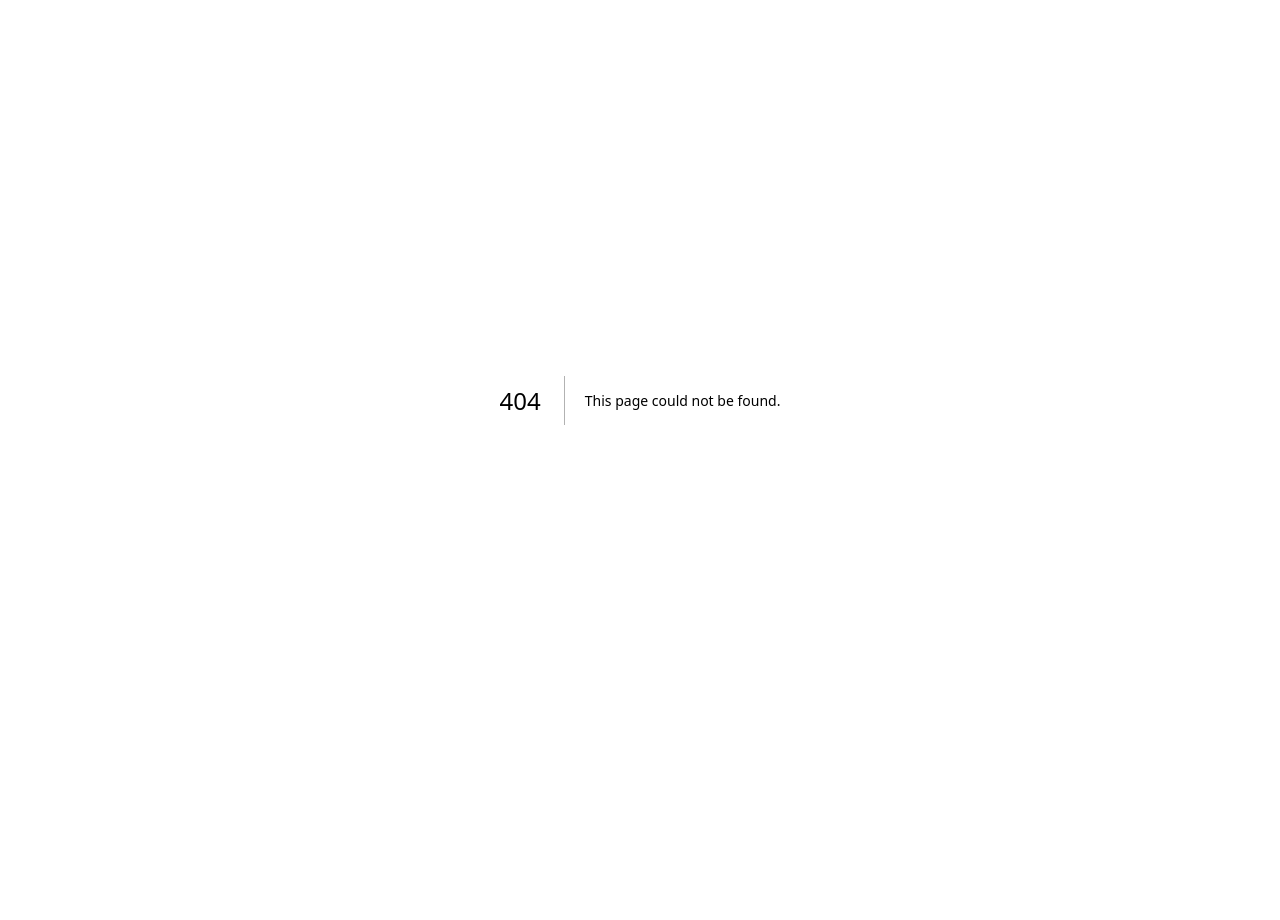
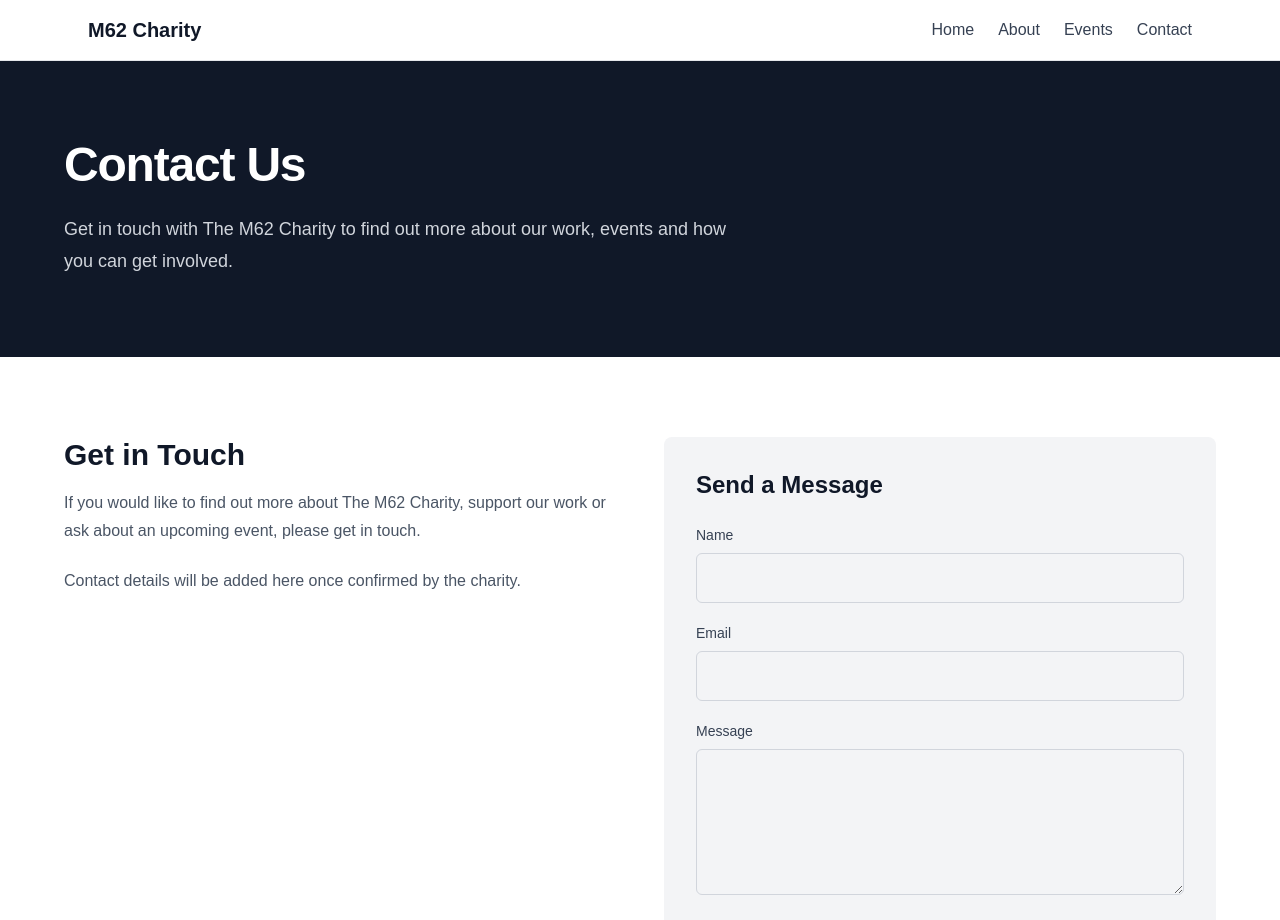
Before and after one commit to DannyCannavan/M62, a Next.js app: page /contact in a window 1280 px wide. Before the commit this address had no page. Shown: the top 920 px of the page. Before the commit the page ends 800 px from the top, so only its background shows below. Built offline with nearby package versions, Linux system fonts and the light colour scheme.

Commit message:
added skeleton for contact page without acctually setting up how it works, just so it can appear there for a proper demo

```diff
--- /dev/null
+++ b/src/app/contact/page.tsx
@@ -0,0 +1,105 @@
+import Header from "@/components/Header";
+
+export default function Contact() {
+  return (
+    <>
+      <Header />
+
+      <main>
+        <section className="bg-gray-900 px-6 py-20 text-white">
+          <div className="mx-auto max-w-6xl">
+            <h1 className="text-4xl font-bold tracking-tight sm:text-5xl">
+              Contact Us
+            </h1>
+
+            <p className="mt-6 max-w-2xl text-lg leading-8 text-gray-300">
+              Get in touch with The M62 Charity to find out more about our
+              work, events and how you can get involved.
+            </p>
+          </div>
+        </section>
+
+        <section className="px-6 py-20">
+          <div className="mx-auto grid max-w-6xl gap-12 md:grid-cols-2">
+            <div>
+              <h2 className="text-3xl font-bold text-gray-900">
+                Get in Touch
+              </h2>
+
+              <p className="mt-4 leading-7 text-gray-600">
+                If you would like to find out more about The M62 Charity,
+                support our work or ask about an upcoming event, please get in
+                touch.
+              </p>
+
+              <p className="mt-6 text-gray-600">
+                Contact details will be added here once confirmed by the
+                charity.
+              </p>
+            </div>
+
+            <div className="rounded-lg bg-gray-100 p-8">
+              <h2 className="text-2xl font-bold text-gray-900">
+                Send a Message
+              </h2>
+
+              <form className="mt-6 space-y-5">
+                <div>
+                  <label
+                    htmlFor="name"
+                    className="block text-sm font-medium text-gray-700"
+                  >
+                    Name
+                  </label>
+
+                  <input
+                    id="name"
+                    type="text"
+                    className="mt-2 w-full rounded-md border border-gray-300 px-4 py-3"
+                  />
+                </div>
+
+                <div>
+                  <label
+                    htmlFor="email"
+                    className="block text-sm font-medium text-gray-700"
+                  >
+                    Email
+                  </label>
+
+                  <input
+                    id="email"
+                    type="email"
+                    className="mt-2 w-full rounded-md border border-gray-300 px-4 py-3"
+                  />
+                </div>
+
+                <div>
+                  <label
+                    htmlFor="message"
+                    className="block text-sm font-medium text-gray-700"
+                  >
+                    Message
+                  </label>
+
+                  <textarea
+                    id="message"
+                    rows={5}
+                    className="mt-2 w-full rounded-md border border-gray-300 px-4 py-3"
+                  />
+                </div>
+
+                <button
+                  type="submit"
+                  className="rounded-md bg-gray-900 px-6 py-3 font-semibold text-white hover:bg-gray-700"
+                >
+                  Send Message
+                </button>
+              </form>
+            </div>
+          </div>
+        </section>
+      </main>
+    </>
+  );
+}
```
